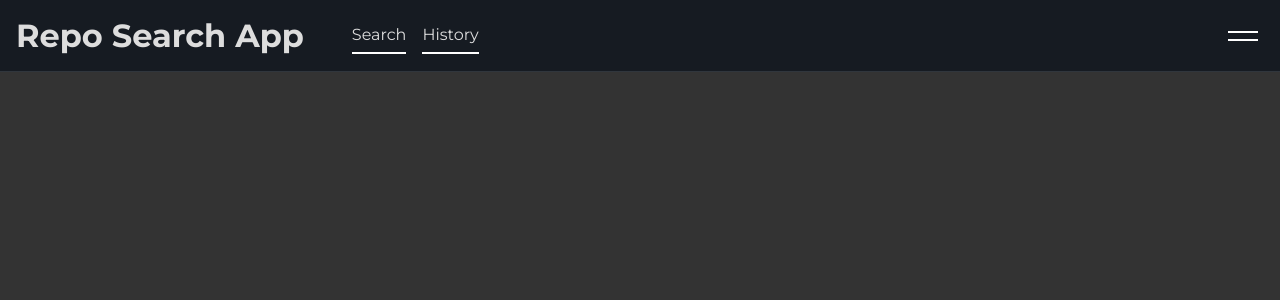
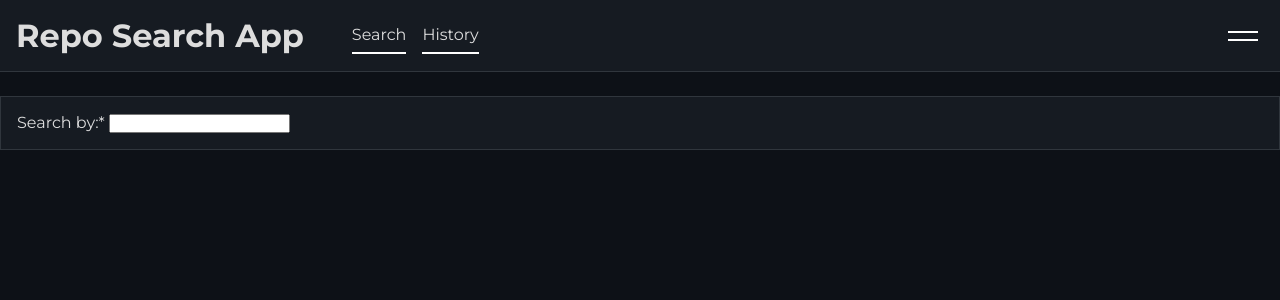
Before and after one commit to Bazsa241/repo-search-app, a React (Create React App) app: page / in a window 1280 px wide. Shown: the top 300 px of the page. Built offline with nearby package versions, Linux system fonts and the light colour scheme.

Commit message:
create basic searchbar

```diff
--- a/src/App.js
+++ b/src/App.js
@@ -1,9 +1,12 @@
 import Header from "./components/Header"
+import SearchBar from "./components/SearchBar"
+
 
 function App() {
   return (
     <div className="App">
       <Header />
+      <SearchBar />
     </div>
   );
 }
--- a/src/components/Header.js
+++ b/src/components/Header.js
@@ -26,6 +26,7 @@ const Header = () => {
     </HeaderContent>
   )
 }
+
 
 const HeaderContent = styled.header`
   position: fixed;
--- /dev/null
+++ b/src/components/SearchBar.js
@@ -0,0 +1,21 @@
+import styled from "styled-components"
+
+const SearchBar = () => {
+  return (
+    <SearchContent>
+      <label>Search by:* </label>
+      <input type="text"/>
+    </SearchContent>
+  )
+}
+
+
+const SearchContent = styled.div`
+  background: #161B22;
+  padding: 1rem;
+  border: 1px solid #30363d;
+`
+
+
+
+export default SearchBar
--- a/src/index.css
+++ b/src/index.css
@@ -7,7 +7,8 @@
 }
 
 body {
-  background: #333;
+  background: #0d1117;
   color: #ddd;
   font-family: Montserrat, sans-serif;
+  padding-top: 6rem;
 }
```
